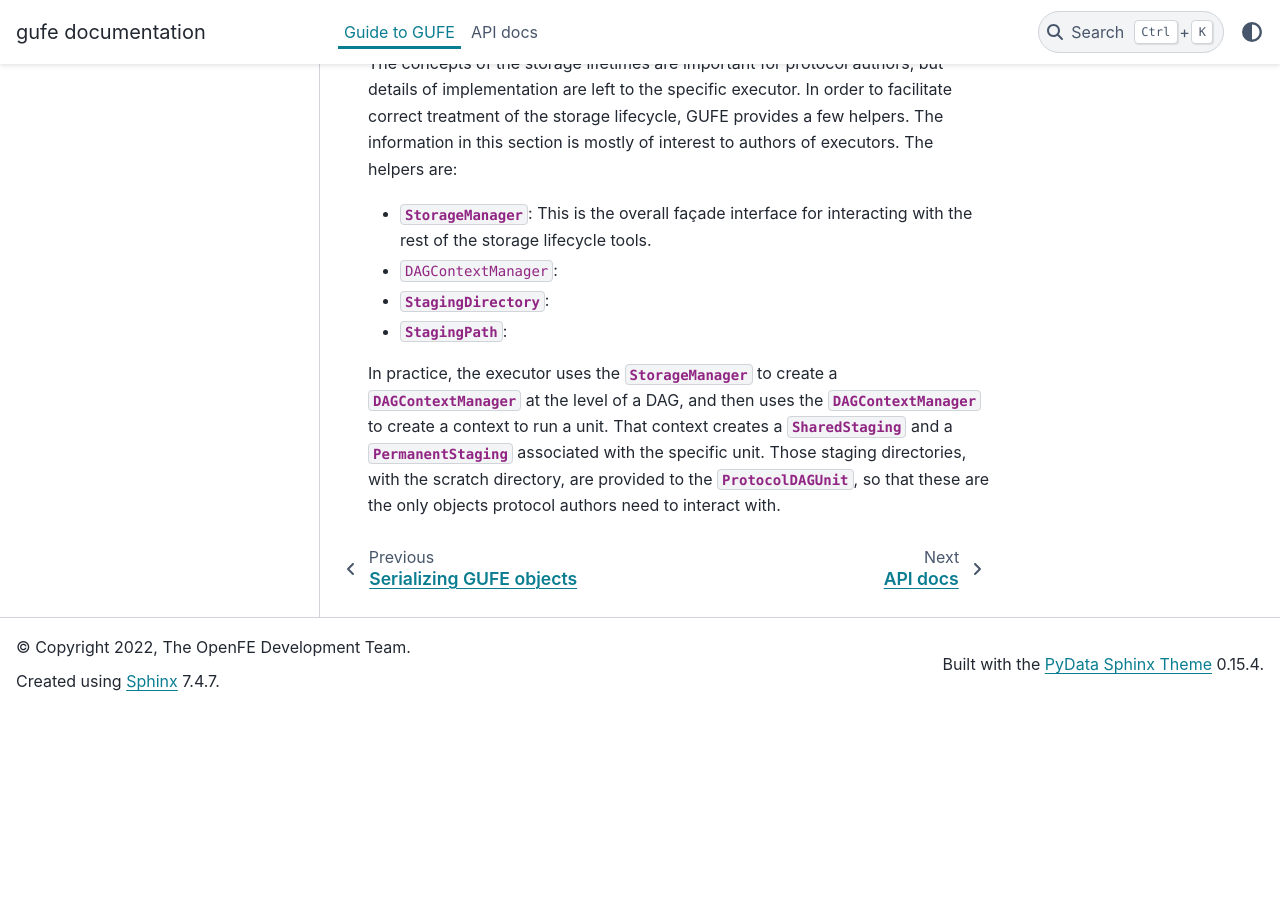
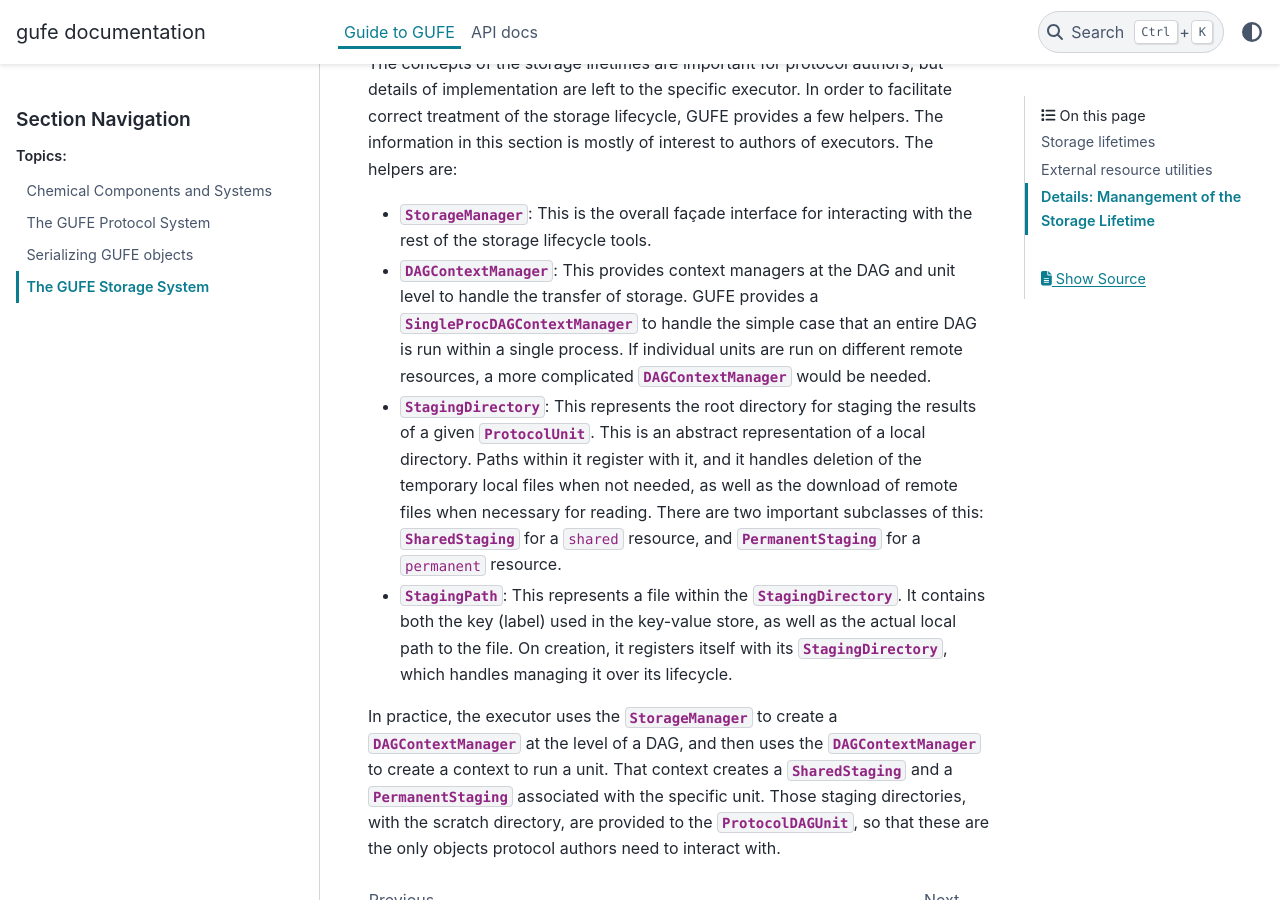
Before and after one commit to OpenFreeEnergy/gufe, a Sphinx documentation site: the page built from docs/guide/storage.rst, in a window 1280 px wide and 900 px high, scrolled down 1796 px. Built offline with Sphinx 7.4.7 and the PyData theme 0.15.4, drawn with Linux system fonts in a browser that asks for light colours; before the commit the page ends 2506 px from its top, so only the background shows below that; some of the changed text lies outside the part shown.

Commit message:
finish docs (I think?)

```diff
--- a/docs/guide/storage.rst
+++ b/docs/guide/storage.rst
@@ -42,8 +42,8 @@
 three of these objects actually point to special subdirectories of the
 scratch space for a specific unit, but are managed by context manangers at
 the executor level, which handle the process of moving objects from local
-directories to the actual ``shared`` and ``permanent`` locations, which can
-be external resources.
+staging directories to the actual ``shared`` and ``permanent`` locations,
+which can be external resources.
 
 
 External resource utilities
@@ -78,9 +78,24 @@
 
 * :class:`.StorageManager`: This is the overall façade interface for
   interacting with the rest of the storage lifecycle tools.
-* ``DAGContextManager``:
-* :class:`.StagingDirectory`:
-* :class:`.StagingPath`:
+* :class:`.DAGContextManager`: This provides context managers at the DAG and
+  unit level to handle the transfer of storage. GUFE provides a
+  :class:`.SingleProcDAGContextManager` to handle the simple case that an
+  entire DAG is run within a single process. If individual units are run on
+  different remote resources, a more complicated :class:`.DAGContextManager`
+  would be needed.
+* :class:`.StagingDirectory`: This represents the root directory for staging
+  the results of a given :class:`.ProtocolUnit`. This is an abstract
+  representation of a local directory. Paths within it register with it, and
+  it handles deletion of the temporary local files when not needed, as well
+  as the download of remote files when necessary for reading. There are two
+  important subclasses of this: :class:`.SharedStaging` for a ``shared``
+  resource, and :class:`.PermanentStaging` for a ``permanent`` resource.
+* :class:`.StagingPath`: This represents a file within the
+  :class:`.StagingDirectory`. It contains both the key (label) used in the
+  key-value store, as well as the actual local path to the file. On
+  creation, it registers itself with its :class:`.StagingDirectory`, which
+  handles managing it over its lifecycle.
 
 In practice, the executor uses the :class:`.StorageManager` to create a
 :class:`.DAGContextManager` at the level of a DAG, and then uses the
```
